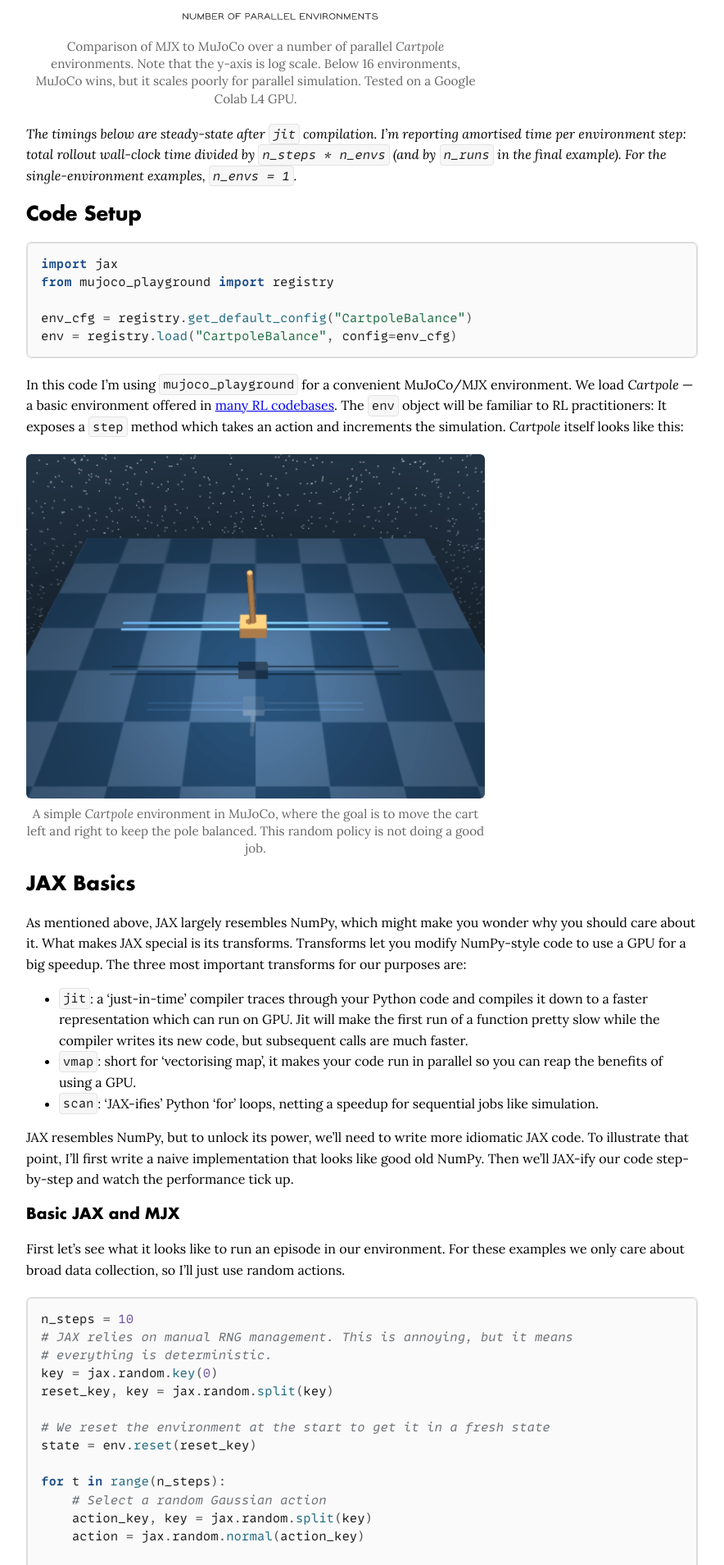
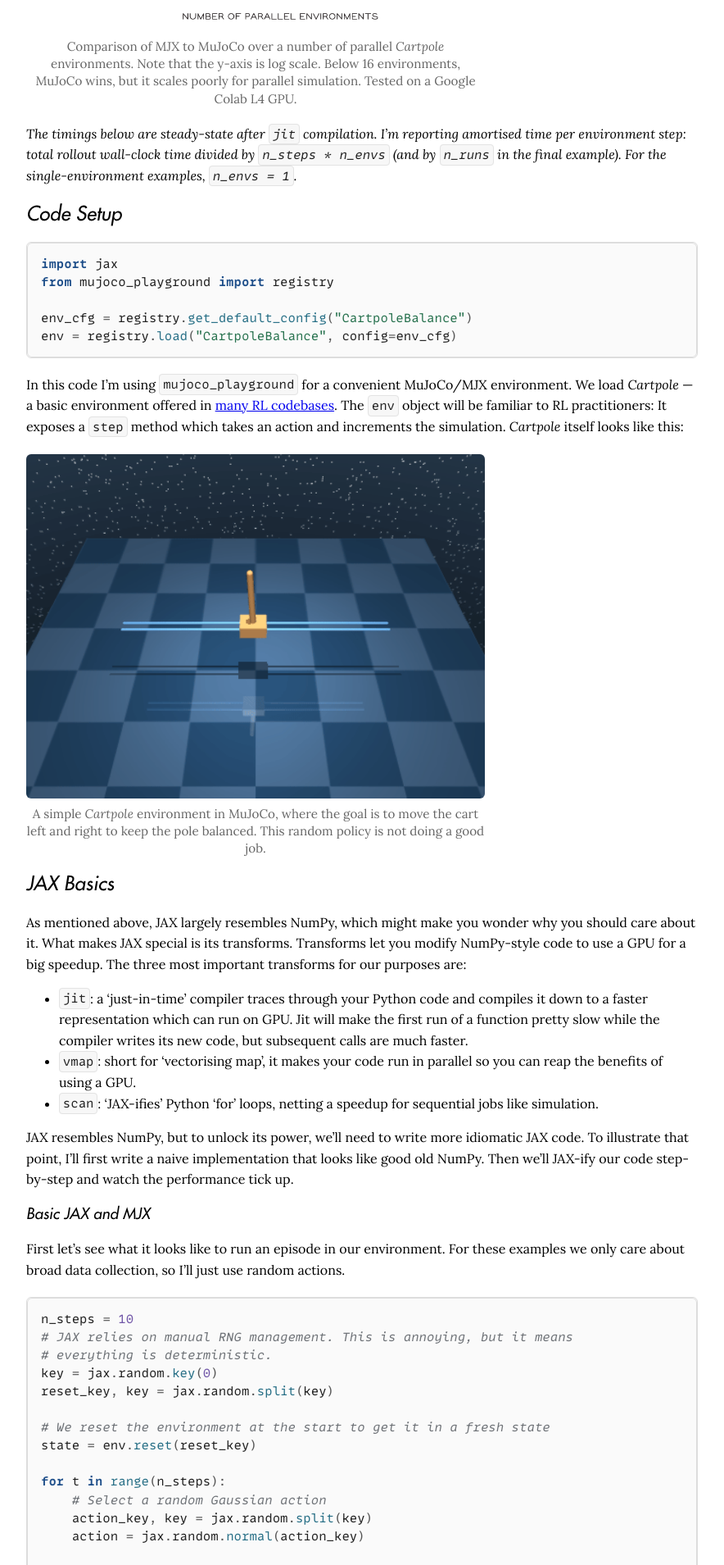
Before and after one commit to foty-hub/foty-hub.github.io, a Jekyll site: the page built from _posts/2026-05-22-mjx.md, in a window 1280 px wide. Shown: the part 1034-2943 px from the top of the page at 82% size, without its empty margins (0-884 px from the left). Built offline with Jekyll 4.4.1, drawn with Linux system fonts in a browser that asks for light colours; some web fonts are replaced.

Commit message:
More font tweaks

```diff
--- a/_layouts/default.html
+++ b/_layouts/default.html
@@ -382,6 +382,14 @@
     h6 {
       font-family: var(--font-heading);
       font-weight: 700;
+    }
+    .blog-post h2,
+    .blog-post h3,
+    .blog-post h4,
+    .blog-post h5,
+    .blog-post h6 {
+      font-weight: 500;
+      font-style: italic;
     }
     main p,
     main li {
--- a/_layouts/post.html
+++ b/_layouts/post.html
@@ -1,7 +1,7 @@
 ---
 layout: default
 ---
-<article{% if page.book_notes %} class="book-notes-post"{% endif %}>
+<article class="blog-post{% if page.book_notes %} book-notes-post{% endif %}">
   <h1>{{ page.title }}</h1>
   {% if page.subtitle %}
   <p class="subtitle">{{ page.subtitle }}</p>
```
Also changed, not shown: blog.md (+2 -2 lines).
